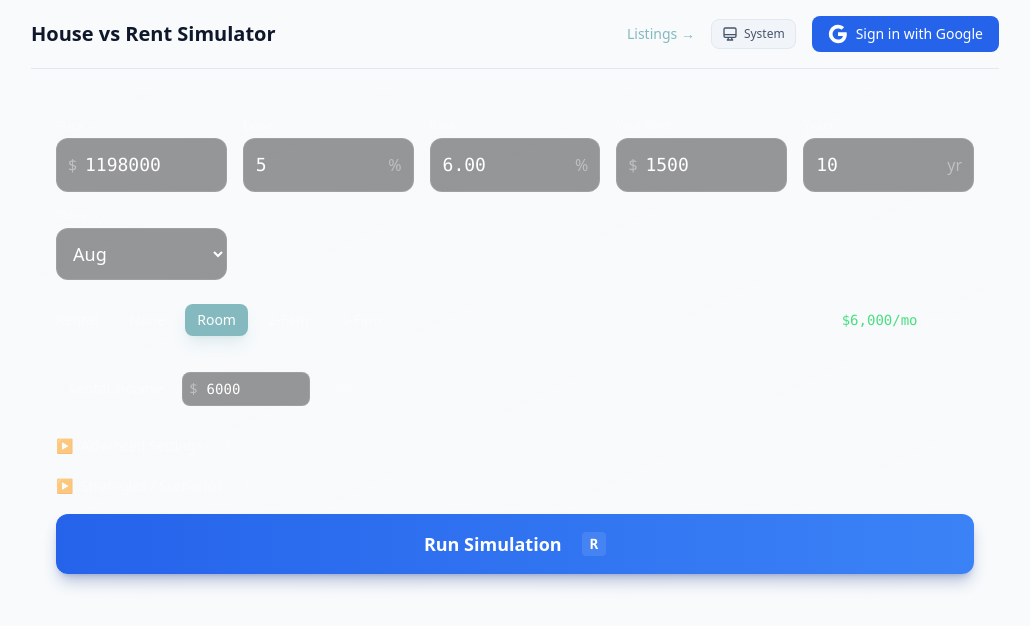
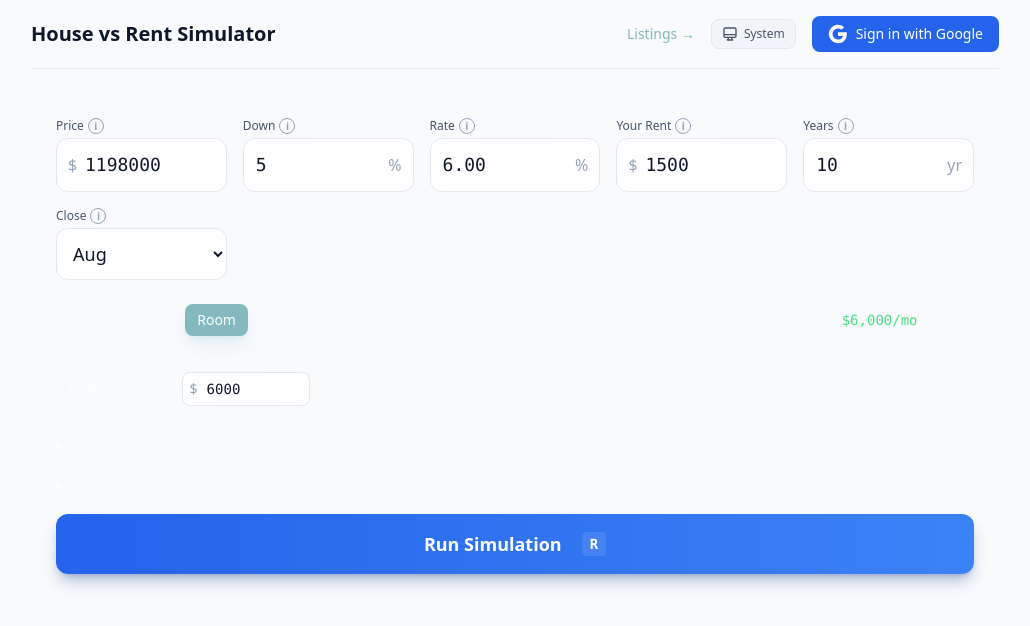
Before and after one commit to Ayaan-P/house-sim, a Next.js app: page / in a window 1280 px wide. Shown: the top 626 px of the page, without its empty margins (125-1155 px from the left). Built offline with nearby package versions, Linux system fonts and the light colour scheme.

Commit message:
fix: theme-aware inputs + remove emojis for light mode support

```diff
--- a/app/globals.css
+++ b/app/globals.css
@@ -113,6 +113,54 @@ body {
     min-height: 44px;
     min-width: 44px;
   }
+
+  .themed-input {
+    background: var(--surface);
+    color: var(--content);
+    border-color: var(--border);
+  }
+
+  .themed-input:hover {
+    border-color: var(--content-subtle);
+  }
+
+  .themed-input::placeholder {
+    color: var(--content-subtle);
+  }
+
+  .themed-input:focus {
+    border-color: var(--accent);
+    box-shadow: 0 0 0 1px var(--accent);
+  }
+
+  .themed-tooltip {
+    background: var(--surface-raised);
+    color: var(--content-muted);
+    border-color: var(--border);
+  }
+
+  .icon-info {
+    display: inline-flex;
+    align-items: center;
+    justify-content: center;
+    width: 1rem;
+    height: 1rem;
+    border: 1px solid currentColor;
+    border-radius: 9999px;
+    font-size: 0.625rem;
+    font-weight: 600;
+    line-height: 1;
+  }
+
+  .icon-disclosure {
+    display: inline-block;
+    width: 0;
+    height: 0;
+    border-top: 0.3rem solid transparent;
+    border-bottom: 0.3rem solid transparent;
+    border-left: 0.45rem solid currentColor;
+    flex-shrink: 0;
+  }
 }
 
 /* Hide scrollbar but keep functionality */
--- a/app/page.tsx
+++ b/app/page.tsx
@@ -950,7 +950,7 @@ Primary Residence Exemption,$250k/$500k,Section 121
 
           {/* Disclaimer */}
           <div className="p-4 bg-white/[0.02] border border-white/[0.06] rounded-xl text-xs text-white/40">
-            <strong className="text-white/60">⚠️ Important Caveats:</strong>
+            <strong className="text-white/60">Important Caveats:</strong>
             <ul className="mt-2 space-y-1 list-disc list-inside">
               <li>This assumes you stay the full {inputs.years} years. Selling early typically favors renting.</li>
               <li>Real returns have "fat tails" — extreme outcomes (crashes, booms) happen more than normal distributions suggest.</li>
@@ -1544,9 +1544,9 @@ function HousePageInner() {
 
     return (
       <div className="mb-4 relative">
-        <label className="block text-sm font-medium text-white/70 mb-1.5">
+        <label className="block text-sm font-medium text-[var(--content-muted)] mb-1.5">
           {label}
-          {hint && <span className="text-white/40 font-normal ml-1">({hint})</span>}
+          {hint && <span className="text-[var(--content-subtle)] font-normal ml-1">({hint})</span>}
           {tooltip && (
             <button
               type="button"
@@ -1554,20 +1554,21 @@ function HousePageInner() {
                 e.preventDefault()
                 setActiveTooltip(activeTooltip === label ? null : label)
               }}
-              className="ml-1 text-white/40 hover:text-white/70 text-xs"
+              className="ml-1 text-[var(--content-subtle)] hover:text-[var(--content-muted)] transition-colors"
+              aria-label={`Show info for ${label}`}
             >
-              ⓘ
+              <span className="icon-info" aria-hidden="true">i</span>
             </button>
           )}
         </label>
         {tooltip && activeTooltip === label && (
-          <div className="absolute z-10 top-6 left-0 right-0 p-2 bg-gray-900 border border-white/20 rounded-lg text-xs text-white/80 shadow-lg">
+          <div className="themed-tooltip absolute z-10 top-6 left-0 right-0 p-2 border rounded-lg text-xs shadow-lg">
             {tooltip}
           </div>
         )}
         <div className="relative">
           {prefix && (
-            <span className="absolute left-3 top-1/2 -translate-y-1/2 text-white/60">{prefix}</span>
+            <span className="absolute left-3 top-1/2 -translate-y-1/2 text-[var(--content-subtle)]">{prefix}</span>
           )}
           <input
             type="text"
@@ -1581,13 +1582,13 @@ function HousePageInner() {
                 ;(e.target as HTMLInputElement).blur()
               }
             }}
-            className={`w-full bg-[#0d0d0d] border rounded-lg px-4 py-2.5 text-white text-base font-mono
-                       focus:ring-1 focus:outline-none hover:border-gray-500 transition-colors
-                       ${error ? 'border-red-500 focus:border-red-500 focus:ring-red-500' : 'border-gray-600 focus:border-blue-500 focus:ring-blue-500'}
+            className={`themed-input w-full border rounded-lg px-4 py-2.5 text-base font-mono
+                       focus:ring-1 focus:outline-none transition-colors
+                       ${error ? 'border-red-500 focus:border-red-500 focus:ring-red-500' : 'focus:border-[var(--accent)] focus:ring-[var(--accent)]'}
                        ${prefix ? 'pl-8' : ''} ${suffix ? 'pr-12' : ''}`}
           />
           {suffix && (
-            <span className="absolute right-3 top-1/2 -translate-y-1/2 text-white/60 font-medium">{suffix}</span>
+            <span className="absolute right-3 top-1/2 -translate-y-1/2 text-[var(--content-subtle)] font-medium">{suffix}</span>
           )}
         </div>
         {error && (
@@ -1644,13 +1645,13 @@ function HousePageInner() {
         <div className="grid grid-cols-2 sm:grid-cols-3 lg:grid-cols-5 gap-3 sm:gap-4 mb-4 sm:mb-6">
           {/* Price */}
           <div className="relative">
-            <label className="flex items-center gap-1 text-xs text-white/50 mb-1">
+            <label className="flex items-center gap-1 text-xs text-[var(--content-muted)] mb-1">
               Price
-              <button type="button" onClick={() => setActiveTooltip(activeTooltip === 'price' ? null : 'price')} className="text-white/40 hover:text-white/70">ⓘ</button>
+              <button type="button" onClick={() => setActiveTooltip(activeTooltip === 'price' ? null : 'price')} className="text-[var(--content-subtle)] hover:text-[var(--content-muted)] transition-colors" aria-label="Show info for Price"><span className="icon-info" aria-hidden="true">i</span></button>
             </label>
-            {activeTooltip === 'price' && <div className="absolute z-10 top-5 left-0 right-0 p-2 bg-gray-900 border border-white/20 rounded-lg text-xs text-white/80 shadow-lg">Purchase price of the property</div>}
+            {activeTooltip === 'price' && <div className="themed-tooltip absolute z-10 top-5 left-0 right-0 p-2 border rounded-lg text-xs shadow-lg">Purchase price of the property</div>}
             <div className="relative">
-              <span className="absolute left-3 top-1/2 -translate-y-1/2 text-white/40">$</span>
+              <span className="absolute left-3 top-1/2 -translate-y-1/2 text-[var(--content-subtle)]">$</span>
               <input
                 type="text"
                 key={inputs.homePrice}
@@ -1663,7 +1664,7 @@ function HousePageInner() {
                     if (clamped !== v) e.target.value = String(clamped)
                   }
                 }}
-                className={`w-full pl-7 pr-3 py-2 sm:py-3 bg-black/40 border rounded-xl text-white text-base sm:text-lg font-mono focus:outline-none ${validationErrors['price'] ? 'border-red-500 focus:border-red-500' : 'border-white/10 focus:border-[#84BABF]'}`}
+                className={`themed-input w-full pl-7 pr-3 py-2 sm:py-3 border rounded-xl text-base sm:text-lg font-mono focus:outline-none ${validationErrors['price'] ? 'border-red-500 focus:border-red-500' : 'focus:border-[var(--accent)]'}`}
               />
             </div>
             {validationErrors['price'] && <div className="absolute -bottom-4 left-0 text-xs text-red-400">{validationErrors['price']}</div>}
@@ -1671,11 +1672,11 @@ function HousePageInner() {
 
           {/* Down Payment */}
           <div className="relative">
-            <label className="flex items-center gap-1 text-xs text-white/50 mb-1">
+            <label className="flex items-center gap-1 text-xs text-[var(--content-muted)] mb-1">
               Down
-              <button type="button" onClick={() => setActiveTooltip(activeTooltip === 'down' ? null : 'down')} className="text-white/40 hover:text-white/70">ⓘ</button>
+              <button type="button" onClick={() => setActiveTooltip(activeTooltip === 'down' ? null : 'down')} className="text-[var(--content-subtle)] hover:text-[var(--content-muted)] transition-colors" aria-label="Show info for Down"><span className="icon-info" aria-hidden="true">i</span></button>
             </label>
-            {activeTooltip === 'down' && <div className="absolute z-10 top-5 left-0 right-0 p-2 bg-gray-900 border border-white/20 rounded-lg text-xs text-white/80 shadow-lg">Down payment %. FTHB programs allow 3-5%.</div>}
+            {activeTooltip === 'down' && <div className="themed-tooltip absolute z-10 top-5 left-0 right-0 p-2 border rounded-lg text-xs shadow-lg">Down payment %. FTHB programs allow 3-5%.</div>}
             <div className="relative">
               <input
                 type="text"
@@ -1689,19 +1690,19 @@ function HousePageInner() {
                     if (clamped !== v) e.target.value = String(clamped)
                   }
                 }}
-                className="w-full pl-3 pr-8 py-2 sm:py-3 bg-black/40 border border-white/10 rounded-xl text-white text-base sm:text-lg font-mono focus:border-[#84BABF] focus:outline-none"
+                className="themed-input w-full pl-3 pr-8 py-2 sm:py-3 border rounded-xl text-base sm:text-lg font-mono focus:outline-none"
               />
-              <span className="absolute right-3 top-1/2 -translate-y-1/2 text-white/40">%</span>
+              <span className="absolute right-3 top-1/2 -translate-y-1/2 text-[var(--content-subtle)]">%</span>
             </div>
           </div>
 
           {/* Rate */}
           <div className="relative">
-            <label className="flex items-center gap-1 text-xs text-white/50 mb-1">
+            <label className="flex items-center gap-1 text-xs text-[var(--content-muted)] mb-1">
               Rate
-              <button type="button" onClick={() => setActiveTooltip(activeTooltip === 'rate' ? null : 'rate')} className="text-white/40 hover:text-white/70">ⓘ</button>
+              <button type="button" onClick={() => setActiveTooltip(activeTooltip === 'rate' ? null : 'rate')} className="text-[var(--content-subtle)] hover:text-[var(--content-muted)] transition-colors" aria-label="Show info for Rate"><span className="icon-info" aria-hidden="true">i</span></button>
             </label>
-            {activeTooltip === 'rate' && <div className="absolute z-10 top-5 left-0 right-0 p-2 bg-gray-900 border border-white/20 rounded-lg text-xs text-white/80 shadow-lg">Mortgage interest rate (30-year fixed)</div>}
+            {activeTooltip === 'rate' && <div className="themed-tooltip absolute z-10 top-5 left-0 right-0 p-2 border rounded-lg text-xs shadow-lg">Mortgage interest rate (30-year fixed)</div>}
             <div className="relative">
               <input
                 type="text"
@@ -1715,21 +1716,21 @@ function HousePageInner() {
                     if (clamped !== v) e.target.value = clamped.toFixed(2)
                   }
                 }}
-                className="w-full pl-3 pr-8 py-2 sm:py-3 bg-black/40 border border-white/10 rounded-xl text-white text-base sm:text-lg font-mono focus:border-[#84BABF] focus:outline-none"
+                className="themed-input w-full pl-3 pr-8 py-2 sm:py-3 border rounded-xl text-base sm:text-lg font-mono focus:outline-none"
               />
-              <span className="absolute right-3 top-1/2 -translate-y-1/2 text-white/40">%</span>
+              <span className="absolute right-3 top-1/2 -translate-y-1/2 text-[var(--content-subtle)]">%</span>
             </div>
           </div>
 
           {/* Your Rent */}
           <div className="relative">
-            <label className="flex items-center gap-1 text-xs text-white/50 mb-1">
+            <label className="flex items-center gap-1 text-xs text-[var(--content-muted)] mb-1">
               Your Rent
-              <button type="button" onClick={() => setActiveTooltip(activeTooltip === 'rent' ? null : 'rent')} className="text-white/40 hover:text-white/70">ⓘ</button>
+              <button type="button" onClick={() => setActiveTooltip(activeTooltip === 'rent' ? null : 'rent')} className="text-[var(--content-subtle)] hover:text-[var(--content-muted)] transition-colors" aria-label="Show info for Your Rent"><span className="icon-info" aria-hidden="true">i</span></button>
             </label>
-            {activeTooltip === 'rent' && <div className="absolute z-10 top-5 left-0 right-0 p-2 bg-gray-900 border border-white/20 rounded-lg text-xs text-white/80 shadow-lg">What you currently pay. Used to calculate opportunity cost.</div>}
+            {activeTooltip === 'rent' && <div className="themed-tooltip absolute z-10 top-5 left-0 right-0 p-2 border rounded-lg text-xs shadow-lg">What you currently pay. Used to calculate opportunity cost.</div>}
             <div className="relative">
-              <span className="absolute left-3 top-1/2 -translate-y-1/2 text-white/40">$</span>
+              <span className="absolute left-3 top-1/2 -translate-y-1/2 text-[var(--content-subtle)]">$</span>
               <input
                 type="text"
                 key={inputs.currentRent}
@@ -1742,18 +1743,18 @@ function HousePageInner() {
                     if (clamped !== v) e.target.value = String(clamped)
                   }
                 }}
-                className="w-full pl-7 pr-3 py-2 sm:py-3 bg-black/40 border border-white/10 rounded-xl text-white text-base sm:text-lg font-mono focus:border-[#84BABF] focus:outline-none"
+                className="themed-input w-full pl-7 pr-3 py-2 sm:py-3 border rounded-xl text-base sm:text-lg font-mono focus:outline-none"
               />
             </div>
           </div>
 
           {/* Years */}
           <div className="relative">
-            <label className="flex items-center gap-1 text-xs text-white/50 mb-1">
+            <label className="flex items-center gap-1 text-xs text-[var(--content-muted)] mb-1">
               Years
-              <button type="button" onClick={() => setActiveTooltip(activeTooltip === 'years' ? null : 'years')} className="text-white/40 hover:text-white/70">ⓘ</button>
+              <button type="button" onClick={() => setActiveTooltip(activeTooltip === 'years' ? null : 'years')} className="text-[var(--content-subtle)] hover:text-[var(--content-muted)] transition-colors" aria-label="Show info for Years"><span className="icon-info" aria-hidden="true">i</span></button>
             </label>
-            {activeTooltip === 'years' && <div className="absolute z-10 top-5 left-0 right-0 p-2 bg-gray-900 border border-white/20 rounded-lg text-xs text-white/80 shadow-lg">How long you plan to hold. Longer = more likely buying wins.</div>}
+            {activeTooltip === 'years' && <div className="themed-tooltip absolute z-10 top-5 left-0 right-0 p-2 border rounded-lg text-xs shadow-lg">How long you plan to hold. Longer = more likely buying wins.</div>}
             <div className="relative">
               <input
                 type="text"
@@ -1767,23 +1768,23 @@ function HousePageInner() {
                     if (clamped !== v) e.target.value = String(clamped)
                   }
                 }}
-                className="w-full pl-3 pr-8 py-2 sm:py-3 bg-black/40 border border-white/10 rounded-xl text-white text-base sm:text-lg font-mono focus:border-[#84BABF] focus:outline-none"
+                className="themed-input w-full pl-3 pr-8 py-2 sm:py-3 border rounded-xl text-base sm:text-lg font-mono focus:outline-none"
               />
-              <span className="absolute right-3 top-1/2 -translate-y-1/2 text-white/40">yr</span>
+              <span className="absolute right-3 top-1/2 -translate-y-1/2 text-[var(--content-subtle)]">yr</span>
             </div>
           </div>
 
           {/* Closing Month */}
           <div className="relative">
-            <label className="flex items-center gap-1 text-xs text-white/50 mb-1">
+            <label className="flex items-center gap-1 text-xs text-[var(--content-muted)] mb-1">
               Close
-              <button type="button" onClick={() => setActiveTooltip(activeTooltip === 'close' ? null : 'close')} className="text-white/40 hover:text-white/70">ⓘ</button>
+              <button type="button" onClick={() => setActiveTooltip(activeTooltip === 'close' ? null : 'close')} className="text-[var(--content-subtle)] hover:text-[var(--content-muted)] transition-colors" aria-label="Show info for Close"><span className="icon-info" aria-hidden="true">i</span></button>
             </label>
-            {activeTooltip === 'close' && <div className="absolute z-10 top-5 left-0 right-0 p-2 bg-gray-900 border border-white/20 rounded-lg text-xs text-white/80 shadow-lg">Month you close. Year 1 is prorated.</div>}
+            {activeTooltip === 'close' && <div className="themed-tooltip absolute z-10 top-5 left-0 right-0 p-2 border rounded-lg text-xs shadow-lg">Month you close. Year 1 is prorated.</div>}
             <select
               value={inputs.closingMonth || 1}
               onChange={(e) => update('closingMonth', parseInt(e.target.value))}
-              className="w-full px-3 py-2 sm:py-3 bg-black/40 border border-white/10 rounded-xl text-white text-base sm:text-lg focus:border-[#84BABF] focus:outline-none"
+              className="themed-input w-full px-3 py-2 sm:py-3 border rounded-xl text-base sm:text-lg focus:outline-none"
             >
               {['Jan', 'Feb', 'Mar', 'Apr', 'May', 'Jun', 'Jul', 'Aug', 'Sep', 'Oct', 'Nov', 'Dec'].map((m, i) => (
                 <option key={m} value={i + 1}>{m}</option>
@@ -1842,7 +1843,7 @@ function HousePageInner() {
           <div className="flex items-center gap-4 p-3 bg-white/[0.02] rounded-lg mb-4">
             <span className="text-white/50 text-sm">Rental income:</span>
             <div className="relative w-32">
-              <span className="absolute left-2 top-1/2 -translate-y-1/2 text-white/40 text-sm">$</span>
+              <span className="absolute left-2 top-1/2 -translate-y-1/2 text-[var(--content-subtle)] text-sm">$</span>
               <input
                 type="text"
                 key={inputs.rentalIncome}
@@ -1855,7 +1856,7 @@ function HousePageInner() {
                     if (clamped !== v) e.target.value = String(clamped)
                   }
                 }}
-                className="w-full pl-6 pr-2 py-1.5 bg-black/40 border border-white/10 rounded-lg text-white font-mono text-sm"
+                className="themed-input w-full pl-6 pr-2 py-1.5 border rounded-lg font-mono text-sm"
               />
             </div>
             <span className="text-white/30 text-sm">/mo</span>
@@ -1880,11 +1881,11 @@ function HousePageInner() {
               >
                 <div className="flex items-center justify-between mb-2">
                   <span className="text-white/70 text-sm">{unit.beds}BR/{unit.baths}BA</span>
-                  {unit.ownerOccupied && <span className="text-green-400 text-xs">🏠 You</span>}
+                  {unit.ownerOccupied && <span className="rounded-full border border-green-500/40 bg-green-500/10 px-2 py-0.5 text-green-400 text-xs">You</span>}
                 </div>
                 {!unit.ownerOccupied && (
                   <div className="relative">
-                    <span className="absolute left-2 top-1/2 -translate-y-1/2 text-white/40 text-xs">$</span>
+                    <span className="absolute left-2 top-1/2 -translate-y-1/2 text-[var(--content-subtle)] text-xs">$</span>
                     <input
                       type="text"
                       key={unit.monthlyRent}
@@ -1900,7 +1901,7 @@ function HousePageInner() {
                           if (clamped !== v) e.target.value = String(clamped)
                         }
                       }}
-                      className="w-full pl-5 pr-2 py-1 bg-black/40 border border-white/10 rounded text-green-400 font-mono text-sm"
+                      className="themed-input w-full pl-5 pr-2 py-1 border rounded text-green-400 font-mono text-sm"
                     />
                   </div>
                 )}
@@ -1916,7 +1917,7 @@ function HousePageInner() {
             data-shortcut="advanced"
             className="flex items-center gap-2 text-white/50 hover:text-white/70 text-sm transition-colors"
           >
-            <span className={`transform transition-transform ${showAdvanced ? 'rotate-90' : ''}`}>▶</span>
+            <span className={`icon-disclosure transition-transform ${showAdvanced ? 'rotate-90' : ''}`} aria-hidden="true" />
             Advanced Settings <kbd className="ml-2 px-1.5 py-0.5 bg-white/[0.06] rounded text-[10px] text-white/40 hidden md:inline">A</kbd>
           </button>
 
@@ -1946,7 +1947,7 @@ function HousePageInner() {
             data-shortcut="strategies"
             className="flex items-center gap-2 text-white/50 hover:text-white/70 text-sm transition-colors"
           >
-            <span className={`transform transition-transform ${showStrategies ? 'rotate-90' : ''}`}>▶</span>
+            <span className={`icon-disclosure transition-transform ${showStrategies ? 'rotate-90' : ''}`} aria-hidden="true" />
             Strategies / Scenarios <kbd className="ml-2 px-1.5 py-0.5 bg-white/[0.06] rounded text-[10px] text-white/40 hidden md:inline">T</kbd>
           </button>
 
@@ -2270,7 +2271,7 @@ function HousePageInner() {
           </Section>
 
           {/* Interactive Monte Carlo Histogram */}
-          <Section title="📊 Final Outcome Distribution (Interactive)">
+          <Section title="Final Outcome Distribution (Interactive)">
             <DeltaHistogram
               runs={simResults.runs}
               finalStats={simResults.finalStats}
@@ -2312,7 +2313,7 @@ function HousePageInner() {
           )}
 
           {/* Detailed Table */}
-          <Section title="📅 Year-by-Year Percentiles">
+          <Section title="Year-by-Year Percentiles">
             {/* Mobile view: simplified card layout */}
             <div className="md:hidden space-y-2">
               {simResults.yearlyStats.map((y) => (
@@ -2402,7 +2403,7 @@ function HousePageInner() {
           </Section>
 
           {/* Interpretation */}
-          <Section title="📝 Interpretation">
+          <Section title="Interpretation">
             <div className="text-sm space-y-2">
               <p>
                 <strong>Probability Buy Wins:</strong> {formatPercent(simResults.finalStats.buyWinsProbability)} —
@@ -2427,7 +2428,7 @@ function HousePageInner() {
           </Section>
 
           {/* Advanced Analysis Section */}
-          <Section title="🔬 Advanced Analysis">
+          <Section title="Advanced Analysis">
             <div className="flex flex-wrap gap-2 sm:gap-4 mb-4 sm:mb-6">
               <button
                 onClick={() => {
@@ -2451,7 +2452,7 @@ function HousePageInner() {
                     Running...
                   </>
                 ) : (
-                  <>🌪️ <span className="hidden xs:inline">Sensitivity</span><span className="xs:hidden">Sens.</span> Analysis</>
+                  <><span className="hidden xs:inline">Sensitivity</span><span className="xs:hidden">Sens.</span> Analysis</>
                 )}
               </button>
 
@@ -2477,7 +2478,7 @@ function HousePageInner() {
                     Running...
                   </>
                 ) : (
-                  <>📊 Break-Even Surface</>
+                  <>Break-Even Surface</>
                 )}
               </button>
 
@@ -2503,7 +2504,7 @@ function HousePageInner() {
                     Running...
                   </>
                 ) : (
-                  <>🤔 What If?</>
+                  <>What If?</>
                 )}
               </button>
             </div>
@@ -2511,7 +2512,7 @@ function HousePageInner() {
             {/* What-If Sensitivity Results */}
             {whatIfResults && (
               <div className="mb-8">
-                <h4 className="text-base sm:text-lg font-bold text-white mb-3 sm:mb-4">🤔 What If? Scenarios</h4>
+                <h4 className="text-base sm:text-lg font-bold text-white mb-3 sm:mb-4">What If? Scenarios</h4>
                 <p className="text-white/60 text-xs sm:text-sm mb-3 sm:mb-4">
                   How do common changes affect your outcome? Base case: <span className="text-white">{formatCurrency(whatIfResults.baseP50Delta)}</span> median delta, <span className="text-white">{formatPercent(whatIfResults.baseWinRate)}</span> buy wins.
                 </p>
@@ -2572,7 +2573,7 @@ function HousePageInner() {
             {/* Sensitivity Analysis Results (Tornado Chart) */}
             {sensitivityResults && (
               <div className="mb-8">
-                <h4 className="text-base sm:text-lg font-bold text-white mb-3 sm:mb-4">🌪️ Sensitivity Analysis</h4>
+                <h4 className="text-base sm:text-lg font-bold text-white mb-3 sm:mb-4">Sensitivity Analysis</h4>
                 <p className="text-white/60 text-xs sm:text-sm mb-3 sm:mb-4">
                   Which inputs swing the outcome most? Bars show P50 delta change when varying each parameter ±10-20%.
                 </p>
@@ -2625,7 +2626,7 @@ function HousePageInner() {
             {/* Break-Even Surface (Heatmap) */}
             {breakEvenSurface && (
               <div>
-                <h4 className="text-base sm:text-lg font-bold text-white mb-3 sm:mb-4">📊 Break-Even Surface</h4>
+                <h4 className="text-base sm:text-lg font-bold text-white mb-3 sm:mb-4">Break-Even Surface</h4>
                 <p className="text-white/60 text-xs sm:text-sm mb-3 sm:mb-4">
                   Win probability (buy vs rent) across {breakEvenSurface.xLabel} × {breakEvenSurface.yLabel}.
                   Green = buy wins, Red = rent wins, Yellow = break-even.
```
Also changed, not shown: components/InstallPrompt.tsx (+6 -6 lines).
